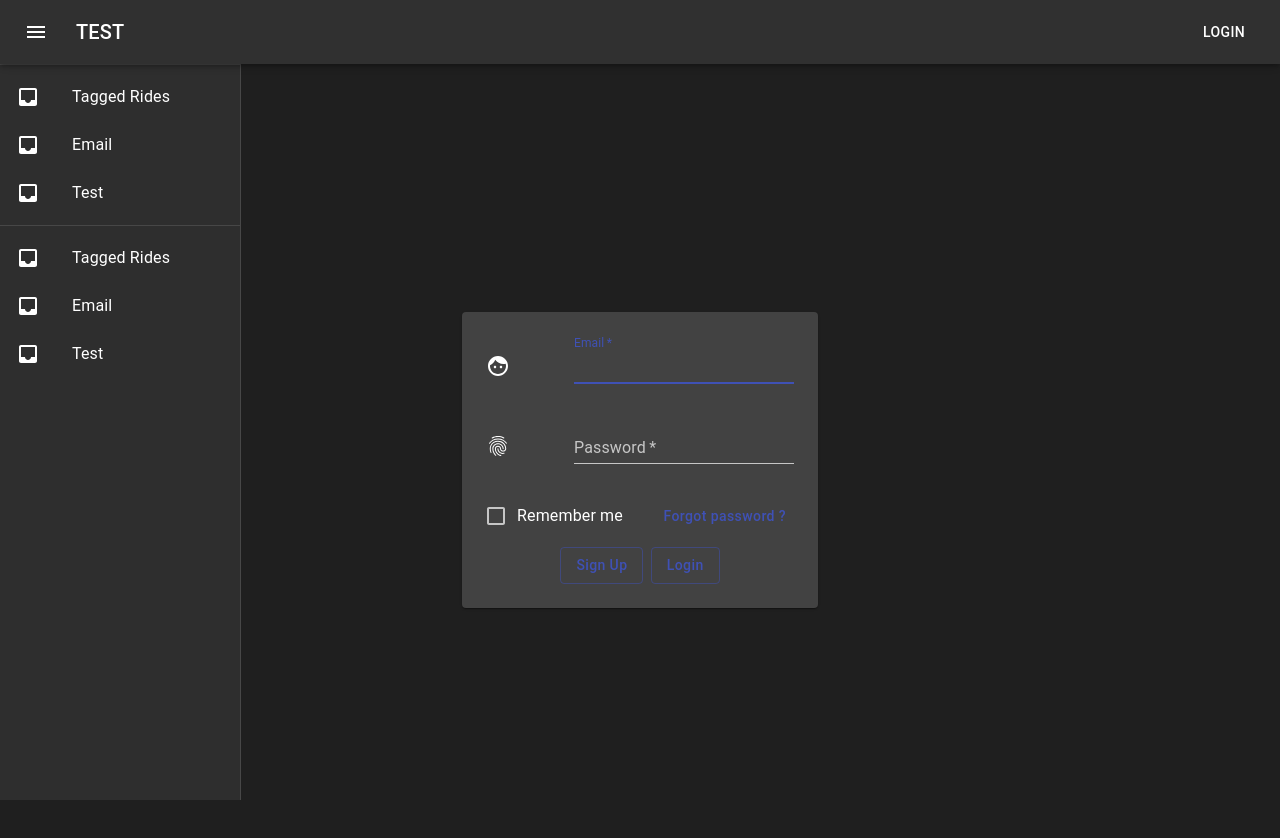
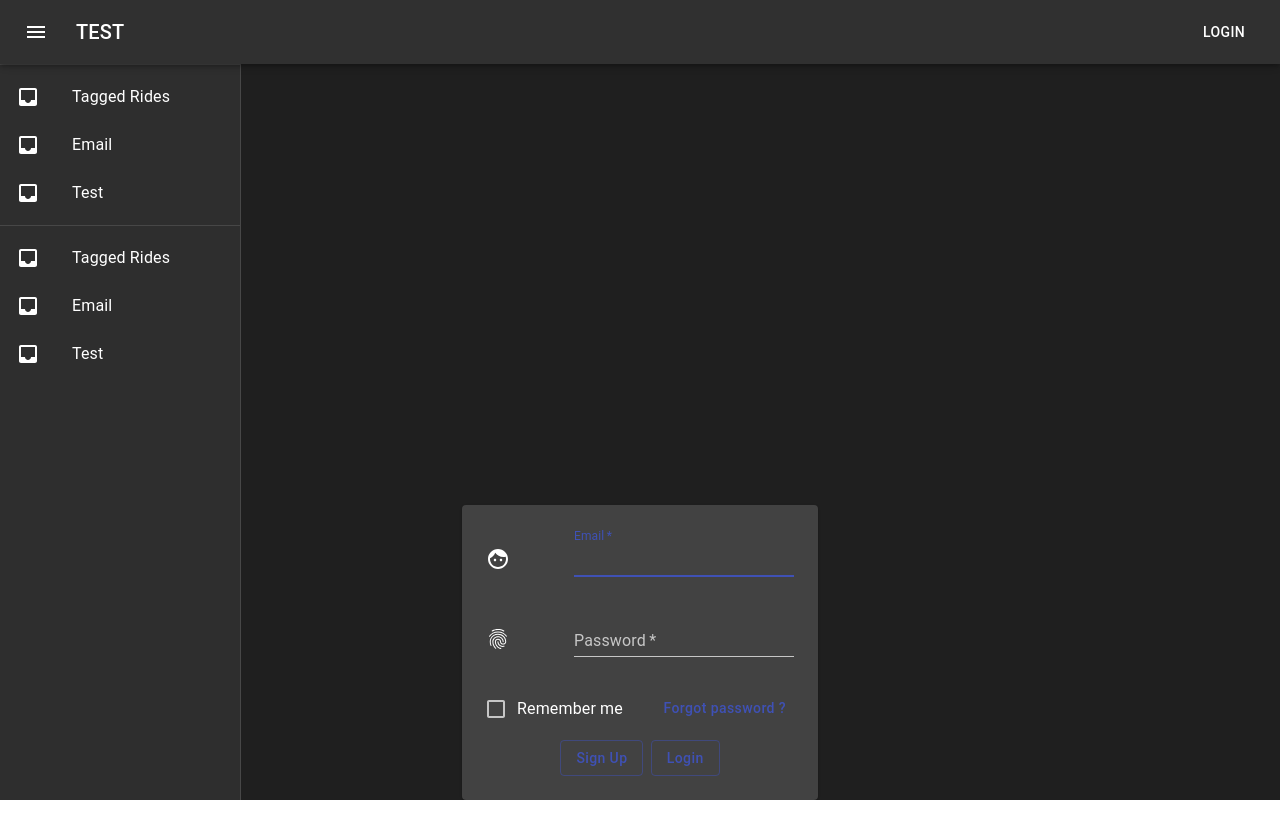
Before and after one commit to eric-do/helo-pelo, a React (Create React App) app in the folder frontend/: page /login in a window 1280 px wide. Shown: the top 838 px of the page. After the commit the page ends 800 px from the top, so only its background shows below. Built offline with nearby package versions, Linux system fonts and the light colour scheme; what ra-data-simple-rest would draw is missing.

Commit message:
Pull navigation into separate components from routes

```diff
--- a/frontend/src/Routes.tsx
+++ b/frontend/src/Routes.tsx
@@ -6,8 +6,7 @@ import { Home, Login, SignUp, Protected, PrivateRoute } from './views';
 import { Admin } from './admin';
 import { logout } from './utils/auth';
 import RideList from './views/rides/RideList';
-import TopAppBar from './navigation/TopAppBar'
-import Drawer from './navigation/Drawer'
+import Navigation from './navigation/Navigation';
 
 const useStyles = makeStyles((theme) => ({
   app: {
@@ -28,20 +27,6 @@ const useStyles = makeStyles((theme) => ({
 export const Routes: FC = () => {
   const classes = useStyles();
   const history = useHistory();
-  const [showDrawer, setDrawer] = useState<boolean>(false)
-
-  const toggleDrawer = (open: boolean) => (
-    event: React.KeyboardEvent | React.MouseEvent
-  ) => {
-    if (
-      event.type === 'keydown' &&
-        ((event as React.KeyboardEvent).key === 'Tab' ||
-         (event as React.KeyboardEvent).key === 'Shift')
-      ) {
-        return;
-      }
-      setDrawer(open);
-  };
 
   return (
     <Switch>
@@ -50,9 +35,8 @@ export const Routes: FC = () => {
       </Route>
 
       <div className={classes.app}>
-        <TopAppBar toggleDrawer={toggleDrawer} isOpen={showDrawer}/>
-        <Drawer toggleDrawer={toggleDrawer} open={showDrawer} />
         <header className={classes.header}>
+          <Navigation />
           <Route path="/login" component={Login} />
           <Route path="/signup" component={SignUp} />
           <Route
--- a/frontend/src/navigation/Drawer.tsx
+++ b/frontend/src/navigation/Drawer.tsx
@@ -93,7 +93,6 @@ const ResponsiveDrawer = ({ open, toggleDrawer }: DrawerProps) => {
 
   return (
     <nav className={classes.drawer} aria-label="Site sections">
-
       <Drawer
         open={open}
         BackdropProps={{ invisible: true }}
--- /dev/null
+++ b/frontend/src/navigation/Navigation.tsx
@@ -0,0 +1,28 @@
+import React, { FC, useState } from 'react';
+import Drawer from './Drawer';
+import TopAppBar from './TopAppBar';
+
+export const Navigation = () => {
+  const [showDrawer, setDrawer] = useState<boolean>(false)
+
+  const toggleDrawer = (open: boolean) => (
+    event: React.KeyboardEvent | React.MouseEvent
+  ) => {
+    if (
+      event.type === 'keydown' &&
+        ((event as React.KeyboardEvent).key === 'Tab' ||
+         (event as React.KeyboardEvent).key === 'Shift')
+      ) {
+        return;
+      }
+      setDrawer(open);
+  };
+  return (
+    <>
+      <TopAppBar toggleDrawer={toggleDrawer} isOpen={showDrawer}/>
+      <Drawer toggleDrawer={toggleDrawer} open={showDrawer}/>
+    </>
+  )
+}
+
+export default Navigation;
--- a/frontend/src/utils/index.ts
+++ b/frontend/src/utils/index.ts
@@ -1,2 +1,3 @@
 export * from './auth';
 export * from './api';
+export * from './datetime';
--- a/frontend/src/views/rides/RideCard.tsx
+++ b/frontend/src/views/rides/RideCard.tsx
@@ -28,7 +28,7 @@ import {
   MoreVert,
   Add
 } from '@material-ui/icons';
-import { getLocalStringFromTimeStamp } from '../../utils/datetime'
+import { getLocalStringFromTimeStamp } from '../../utils'
 import { red, purple, blue } from '@material-ui/core/colors';
 import { getRide, addComment } from '../../utils/api';
 import { logout } from '../../utils/auth';
```
Also changed, not shown: 1 other file (tests, documents, lock files or other folders). Lines whose indentation alone changed are shown as unchanged.
